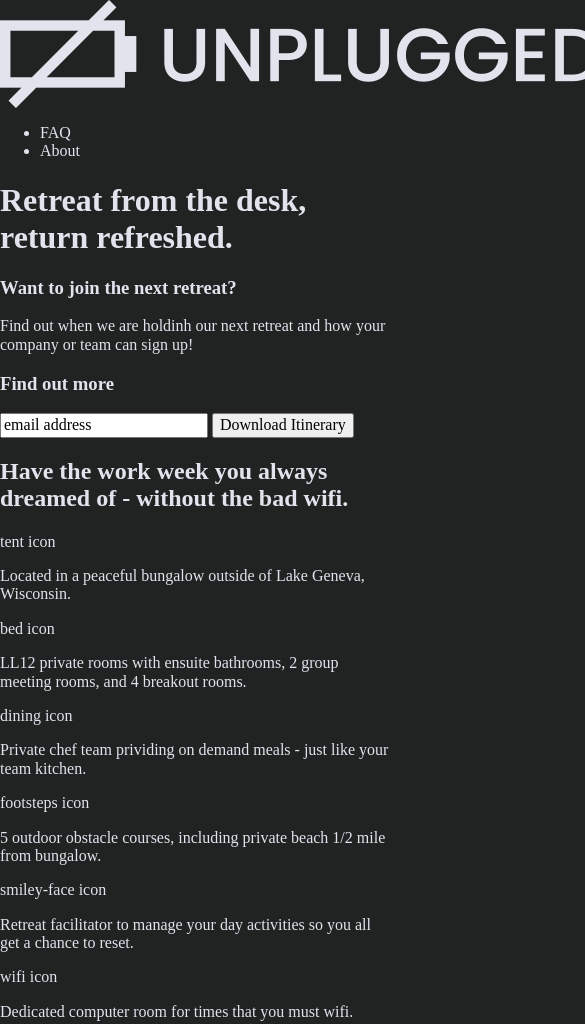
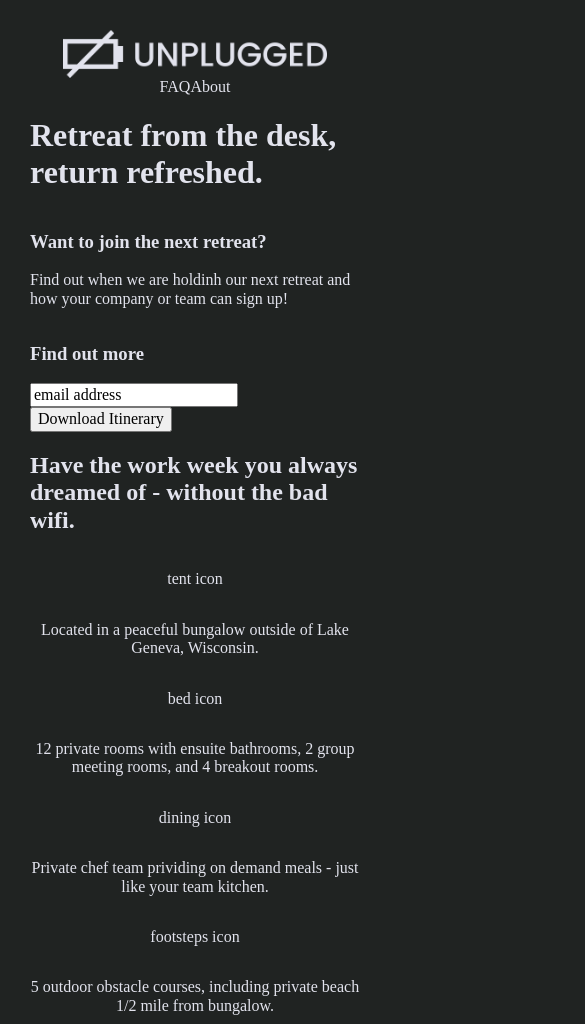
Before and after one commit to aileenchany/unplugged-retreat-website, a website built with Parcel: page index.html in a window 390 px wide. Shown: the top 1024 px of the page, 585 px wide, since content can reach past the window. Built offline with nearby package versions, Linux system fonts and the light colour scheme.

Commit message:
Added mobile css to homepage

```diff
--- a/css/main.css
+++ b/css/main.css
@@ -86,29 +86,207 @@ textarea {
 /* ==========================================================================
    Author's custom styles
    ========================================================================== */
-html, body {
-  width: 100%;
-  height: 100%;
-}
+
+/* --------------- Base HTML CSS --------------- */
 
 html {
-  font-size: 16px;
+  background: #202322;
+  height: 100%;
+  width: 100%;
 }
-
 body {
-  background: #202322;
   color: #e2e3ed;
-  font-size: 1em;
-}
-
-header, main, footer {
-
+  padding: 30px;
+  height: 100%;
+  display: flex;
+  flex-direction: column;
 }
 
 a {
   color: #e2e3ed;
   text-decoration: none;
 }
+
+/* --------------- Base Header - Footer Styles --------------- */
+header, footer {
+  display:  flex;
+  justify-content: center;
+  align-items: center;
+  flex-flow: row wrap;
+  width: 100%;
+}
+
+.content-wrapper {
+  display: flex;
+  justify-content: center;
+  align-items: center;
+  flex-flow: row wrap;
+}
+
+/* --------------- Header Styles --------------- */
+header .content-wrapper {
+  flex-flow: row wrap;
+}
+
+header img {
+  display: flex;
+  width: 80%;
+  margin: 0 auto;
+}
+
+header nav {
+  flex-flow: row wrap;
+}
+
+nav ul {
+  list-style-type: none;
+  display: flex;
+  align-items: center;
+
+  padding: 0;
+  margin: 0;
+}
+
+nav ul li a {
+  justify-content: space-around;
+}
+
+/* --------------- Footer Styles --------------- */
+
+footer .content-wrapper {
+
+}
+
+footer .footer-content {
+  text-align: center;
+}
+
+footer .contact,
+footer .social
+
+footer .copyright {
+
+}
+footer .social-icons p{
+  display: inline-flex;
+}
+
+/* --------------- Main Styles --------------- */
+/* main, section, aside {
+  display: flex;
+  justify-content: center;
+  align-items: center;
+  flex-flow: column nowrap;
+  width: 100%;
+} */
+
+main {
+  display:  flex;
+  justify-content: center;
+  align-items: center;
+  flex-flow: row wrap;
+  width: 100%;
+}
+
+.hero-area {
+
+}
+
+aside {
+  flex-flow: row wrap;
+}
+
+.features .features-items {
+  flex-flow: row wrap;
+}
+
+.features-items article {
+  display: flex;
+  justify-content: center;
+  align-items: center;
+  flex-flow: column wrap;
+  text-align: center;
+}
+
+.reviews {
+  flex-flow: row wrap;
+}
+
+.mission {
+  flex-flow: row wrap;
+}
+
+.contact-section {
+  flex-flow: row wrap;
+}
+
+.faq {
+  flex-flow: row wrap;
+}
+
+.faq .content-wrapper {
+  flex-flow: row wrap;
+}
+
+/* --------------- Hero Headline --------------- */
+
+.hero-area {
+
+}
+
+/* --------------- Newsletter & Sign Up Form --------------- */
+
+.form-description {
+
+}
+
+.form {
+
+}
+
+/* --------------- Features & Icons --------------- */
+.features {
+
+}
+
+.features-items {
+
+}
+
+.fontawesome-icon {
+
+}
+
+.features-item-description {
+  /* text-align: center; */
+}
+
+
+/* --------------- Reviews --------------- */
+
+.reviews {
+  display: flex;
+  justify-content: center;
+  align-items: center;
+  flex-flow: row wrap;
+}
+
+article {
+ /*  display:  flex;
+  justify-content: center;
+  align-items: center;
+  flex-flow: column nowrap; */
+}
+
+.first-half {
+
+}
+
+.second-half {
+ flex-flow: row wrap;
+}
+
+
 
 /* ==========================================================================
    Helper classes
--- a/index.html
+++ b/index.html
@@ -87,7 +87,7 @@
           <article>
             <p class="fontawesome-icon">bed icon</p>
             <p class="features-item-description">
-              LL12 private rooms with ensuite bathrooms, 2 group meeting rooms, and 4 breakout rooms.
+              12 private rooms with ensuite bathrooms, 2 group meeting rooms, and 4 breakout rooms.
             </p>
           </article>
           <article>
```
